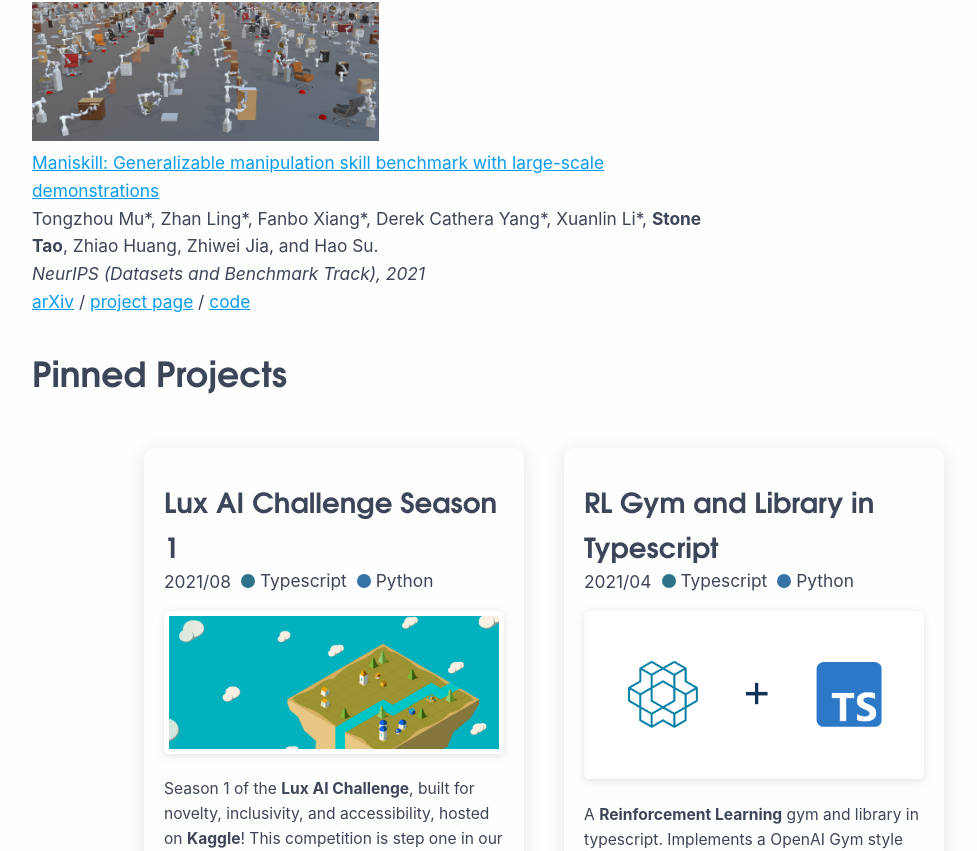
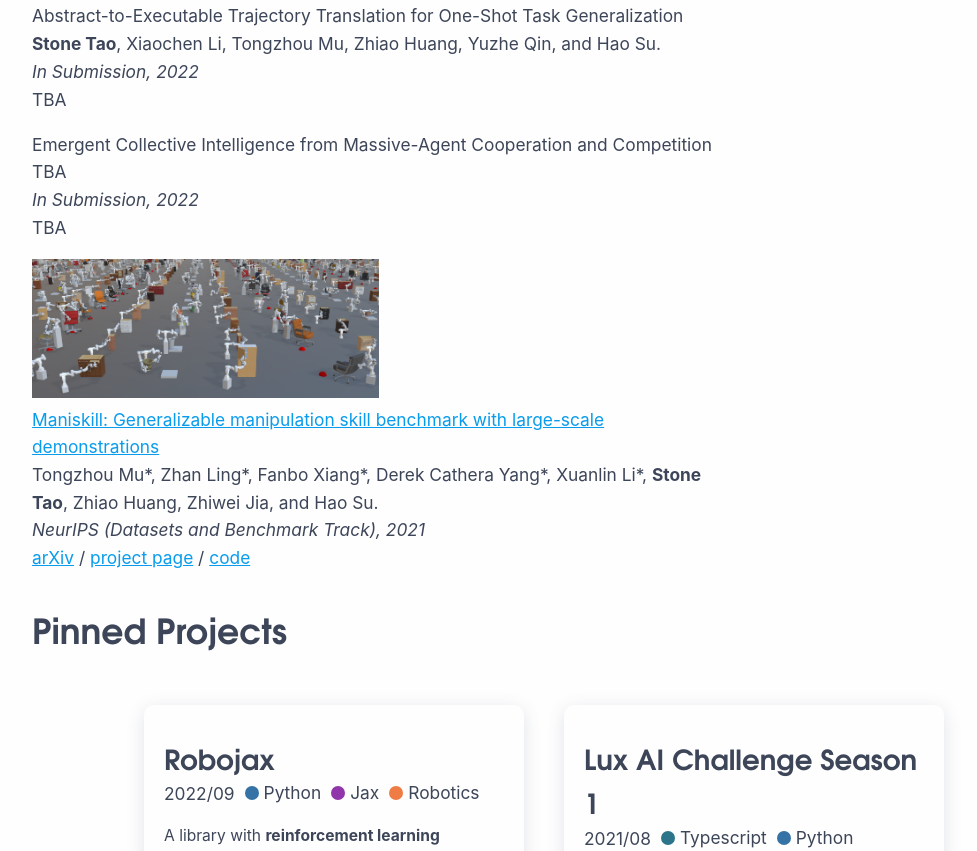
Before and after one commit to StoneT2000/StoneT2000.github.io, a React (Create React App) app: page / in a window 1280 px wide. Shown: the part 540-1391 px from the top of the page, without its empty margins (32-1009 px from the left). Built offline with nearby package versions, Linux system fonts and the light colour scheme.

Commit message:
add new projects (finally), and tbd submissions

```diff
--- a/src/components/CodeCircles/index.tsx
+++ b/src/components/CodeCircles/index.tsx
@@ -16,6 +16,8 @@
     typescript: '#2b7489',
     react: '#61dafb',
     python: '#3572A5',
+    jax: 'rgb(144,53,170)',
+    robotics: '#EF7B45',
   };
   const names: Record<string, string> = {
     css: 'CSS',
@@ -29,6 +31,8 @@
     html: 'HTML',
     htmlcss: 'HTML & CSS',
     python: 'Python',
+    jax: 'Jax',
+    robotics: 'Robotics'
   };
   return (
     <span className="CodeCircles">
--- a/src/components/ProjectCard/index.tsx
+++ b/src/components/ProjectCard/index.tsx
@@ -5,8 +5,8 @@
   title: string;
   link: string;
   time: string;
-  thumbnail: string;
-  thumbnailAltText: string;
+  thumbnail?: string;
+  thumbnailAltText?: string;
   text: string;
   tags: string[];
 };
@@ -21,7 +21,7 @@
         <h3>{project.title}</h3>
         <time>{project.time}</time>
         <CodeCircles types={project.tags} />
-        <img src={project.thumbnail} alt={project.thumbnailAltText} />
+        {project.thumbnail && <img src={project.thumbnail} alt={project.thumbnailAltText} />}
         <p dangerouslySetInnerHTML={{ __html: project.text }} />
       </a>
     </div>
--- a/src/data/projects.ts
+++ b/src/data/projects.ts
@@ -1,5 +1,23 @@
 export const ProjectsData = {
-  luxai: {
+  robojax: {
+    title: 'Robojax',
+    time: '2022/09',
+    // thumbnail: 'assets/luxaithumb.png',
+    thumbnailAltText: 'Logo of the Lux AI Challenge Season 1',
+    text: `A library with <strong>reinforcement learning</strong> algorithms and various state of the art approaches for solving <strong>robotics tasks</strong>. All in Jax!`,
+    link: 'https://github.com/StoneT2000/robojax',
+    tags: ['useful', 'ai', 'python', 'jax', 'robotics'],
+  },
+  jaxbandits: {
+    title: 'Jax Bandits',
+    time: '2022/09',
+    // thumbnail: 'assets/luxaithumb.png',
+    thumbnailAltText: 'Jax bandits thumbnail',
+    text: `A fast Jax based library for multi-armed bandit problems.`,
+    link: 'https://github.com/StoneT2000/jax-bandits',
+    tags: ['useful', 'ai', 'python', 'jax'],
+  },
+  luxai1: {
     title: 'Lux AI Challenge Season 1',
     time: '2021/08',
     thumbnail: 'assets/luxaithumb.png',
--- a/src/pages/Home/index.tsx
+++ b/src/pages/Home/index.tsx
@@ -13,8 +13,8 @@
 import {data as publications} from './publications';
 const Home = () => {
   const projects = [
-    ProjectsData['luxai'],
-    ProjectsData['rl-ts'],
+    ProjectsData['robojax'],
+    ProjectsData['luxai1'],
     ProjectsData['polytomizator'],
   ];
 
--- a/src/pages/Home/publications.js
+++ b/src/pages/Home/publications.js
@@ -1,16 +1,28 @@
 export const data = [
-  // {
-  //   title:
-  //     'Abstract-to-Executable Trajectory Translation for One-Shot Task Generalization',
-  //   authors:
-  //     'Stone Tao, Xiaochen Li, Tongzhou Mu, Zhiao Huang, Yuzhe Qin, and Hao Su.',
-  //   venue: 'In Submission',
-  //   year: '2022',
-  //   link: 'TBA',
-  //   projectpage: 'TBA',
-  //   code: 'TBA',
-  //   image: null,
-  // },
+  {
+    title:
+      'Abstract-to-Executable Trajectory Translation for One-Shot Task Generalization',
+    authors:
+      'Stone Tao, Xiaochen Li, Tongzhou Mu, Zhiao Huang, Yuzhe Qin, and Hao Su.',
+    venue: 'In Submission',
+    year: '2022',
+    link: 'TBA',
+    projectpage: 'TBA',
+    code: 'TBA',
+    image: null,
+  },
+  {
+    title:
+      'Emergent Collective Intelligence from Massive-Agent Cooperation and Competition',
+    authors:
+      'TBA',
+    venue: 'In Submission',
+    year: '2022',
+    link: 'TBA',
+    projectpage: 'TBA',
+    code: 'TBA',
+    image: null,
+  },
   {
     title:
       'Maniskill: Generalizable manipulation skill benchmark with large-scale demonstrations',
```
